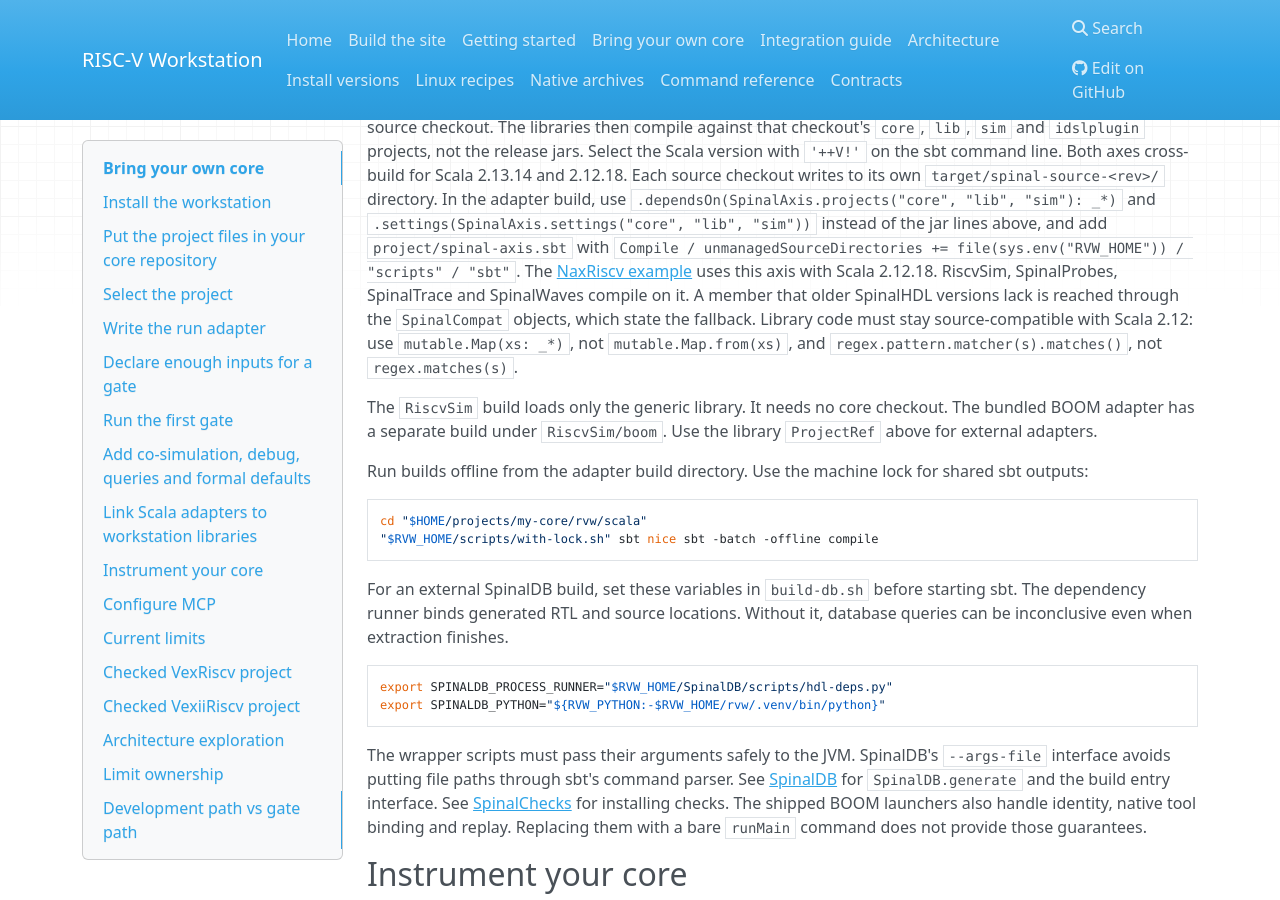
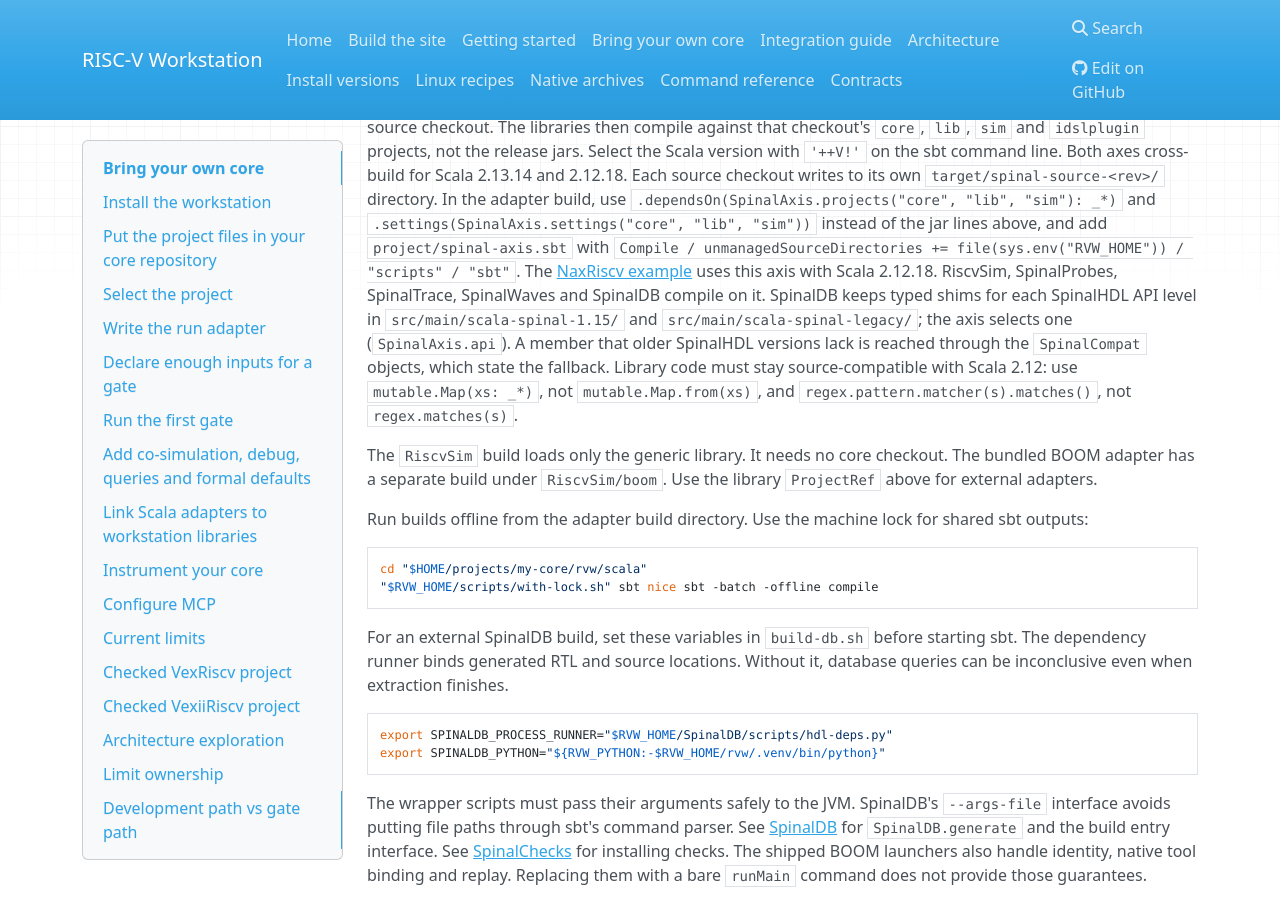
Before and after one commit to riscPrint/risc-v-workstation, an MkDocs documentation site: the page built from docs/BRING_YOUR_OWN_CORE.md, in a window 1280 px wide and 900 px high, scrolled down 8034 px. Built offline with MkDocs 1.6.1, drawn with Linux system fonts in a browser that asks for light colours; nearby versions of some CDN libraries.

Commit message:
feat(query): build the naxriscv design database on the spinal axis
SpinalDB compiles on Scala 2.12 and on NaxRiscv's pinned SpinalHDL.
Members that this SpinalHDL revision lacks go through typed shims in
src/main/scala-spinal-1.15 and src/main/scala-spinal-legacy; the axis
selects one (SpinalAxis.api / apiSources).

Add the NaxRiscv database entry (rvw/build-db.sh, rvwnax.Database) and
the [query] section. The database has 30 components and 8278 signals;
SpinalBlocks exports 24 module diagrams.

Refs: #70

Co-Authored-By: Claude <noreply@anthropic.com>

```diff
--- a/docs/BRING_YOUR_OWN_CORE.md
+++ b/docs/BRING_YOUR_OWN_CORE.md
@@ -441,8 +441,10 @@ for Scala 2.13.14 and 2.12.18. Each source checkout writes to its own
 lines above, and add `project/spinal-axis.sbt` with
 `Compile / unmanagedSourceDirectories += file(sys.env("RVW_HOME")) / "scripts" / "sbt"`.
 The [NaxRiscv example](../examples/naxriscv/README.md) uses this axis with
-Scala 2.12.18. RiscvSim, SpinalProbes, SpinalTrace and SpinalWaves compile on
-it. A member that older SpinalHDL versions lack is reached through the
+Scala 2.12.18. RiscvSim, SpinalProbes, SpinalTrace, SpinalWaves and SpinalDB
+compile on it. SpinalDB keeps typed shims for each SpinalHDL API level in
+`src/main/scala-spinal-1.15/` and `src/main/scala-spinal-legacy/`; the axis
+selects one (`SpinalAxis.api`). A member that older SpinalHDL versions lack is reached through the
 `SpinalCompat` objects, which state the fallback. Library code must stay
 source-compatible with Scala 2.12: use `mutable.Map(xs: _*)`, not
 `mutable.Map.from(xs)`, and `regex.pattern.matcher(s).matches()`, not
```
Also changed, not shown: examples/naxriscv/README.md (+24 -3 lines), 13 other files.
